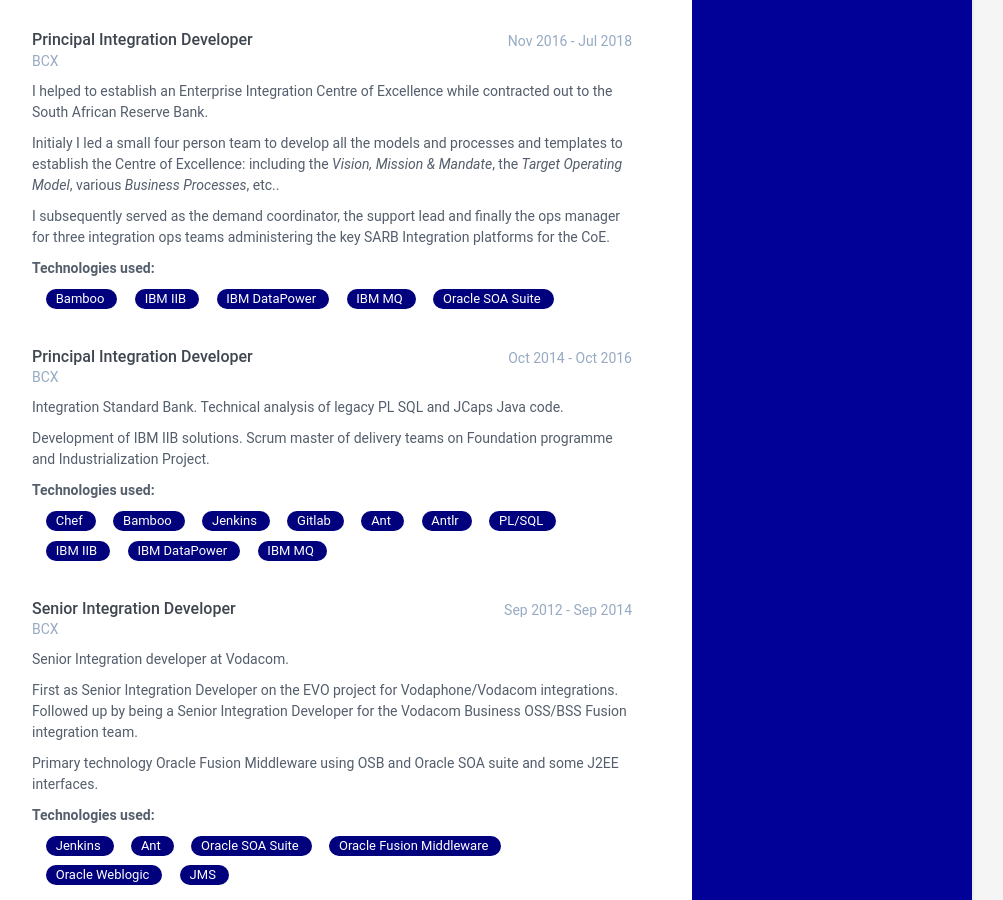
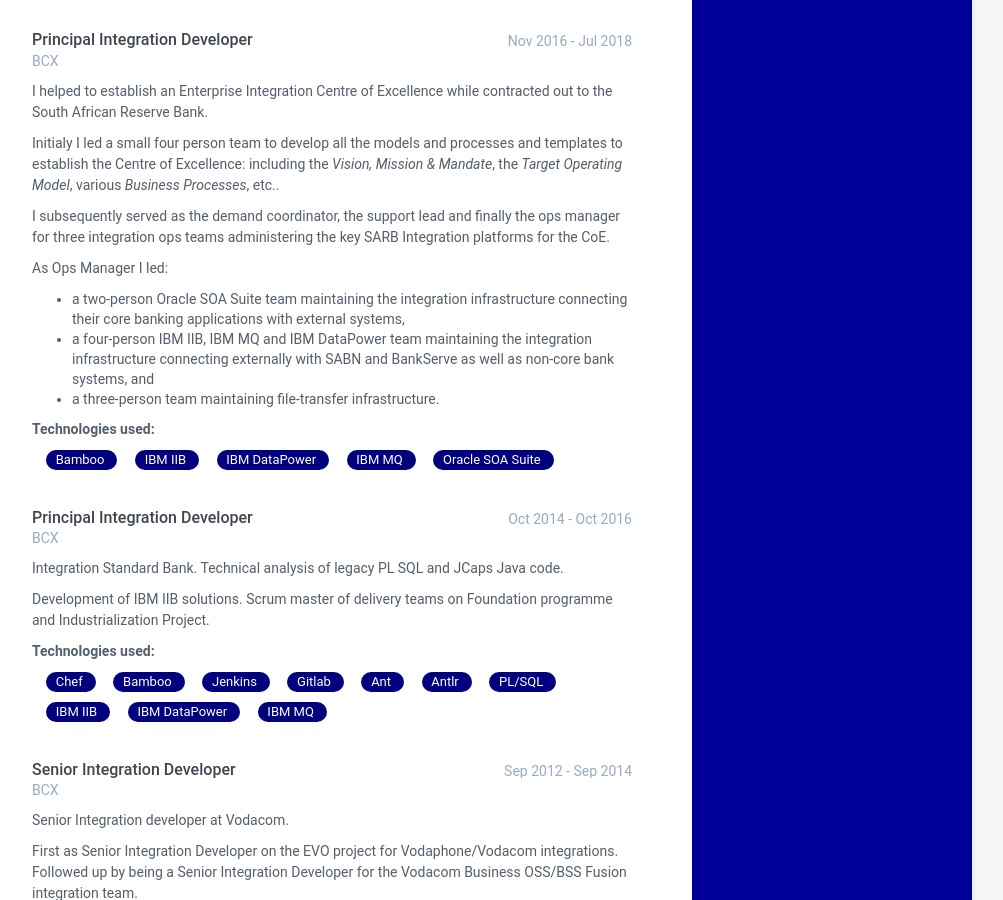
Before and after one commit to philipstaffordwood/philipstaffordwood-cv, a Jekyll site: the page built from index.html, in a window 1280 px wide and 900 px high, scrolled down 1130 px. Shown: the whole window, without its empty margins (168-1171 px from the left). Built offline with Jekyll 4.4.1, drawn with Linux system fonts in a browser that asks for light colours.

Commit message:
added SARB detail

```diff
--- a/_data/data.yml
+++ b/_data/data.yml
@@ -127,6 +127,12 @@
 
         I subsequently served as the demand coordinator, the support lead and finally the ops manager for three
         integration ops teams administering the key SARB Integration platforms for the CoE.
+
+        As Ops Manager I led:
+
+        * a two-person Oracle SOA Suite team maintaining the integration infrastructure connecting their core banking applications with external systems,
+        * a four-person IBM IIB, IBM MQ and IBM DataPower team maintaining the integration infrastructure connecting externally with SABN and BankServe as well as non-core bank systems, and
+        * a three-person team maintaining file-transfer infrastructure.
 
         **Technologies used:**
         <div class="tagcloud06">
```
